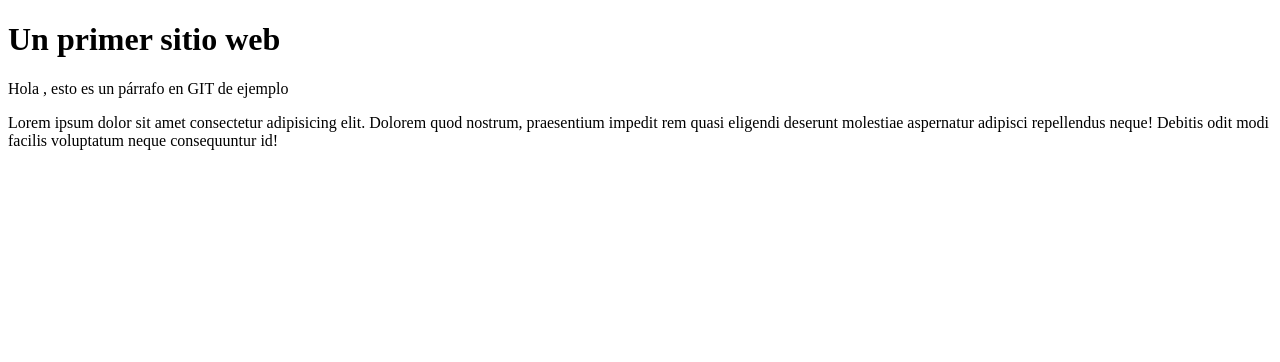
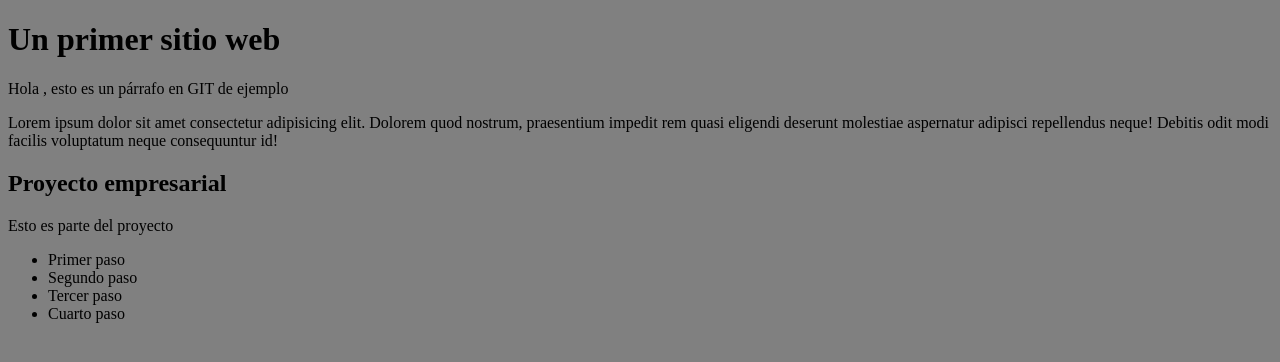
Before and after one commit to TesterLearner23/cursoGitPildoras, a plain HTML site: page index.html in a window 1280 px wide. Drawn offline with Linux system fonts and the light colour scheme.

Commit message:
Se agregan archivo de funcionalidades y archivo de estilos

```diff
--- /dev/null
+++ b/css/estilos.css
@@ -0,0 +1,3 @@
+body{
+   background-color: gray;
+}
--- a/index.html
+++ b/index.html
@@ -4,11 +4,20 @@
    <meta charset="UTF-8">
    <meta name="viewport" content="width=device-width, initial-scale=1.0">
    <title>Document Uli</title>
+   <link rel="stylesheet" href="css/estilos.css">
 </head>
 <body>
    <h1>Un primer sitio web</h1>
    <p>Hola , esto es un p&aacute;rrafo en GIT de ejemplo</p>
    <p>Lorem ipsum dolor sit amet consectetur adipisicing elit. Dolorem quod nostrum, praesentium impedit rem quasi eligendi deserunt molestiae aspernatur adipisci repellendus neque! Debitis odit modi facilis voluptatum neque consequuntur id!</p>
 
+   <h2>Proyecto empresarial</h2>
+   <p>Esto es parte del proyecto</p>
+   <ul>
+      <li>Primer paso</li>
+      <li>Segundo paso</li>
+      <li>Tercer paso</li>
+      <li>Cuarto paso</li>
+   </ul>
 </body>
 </html>
```
Also changed, not shown: js/funcionalidades.js (added).
